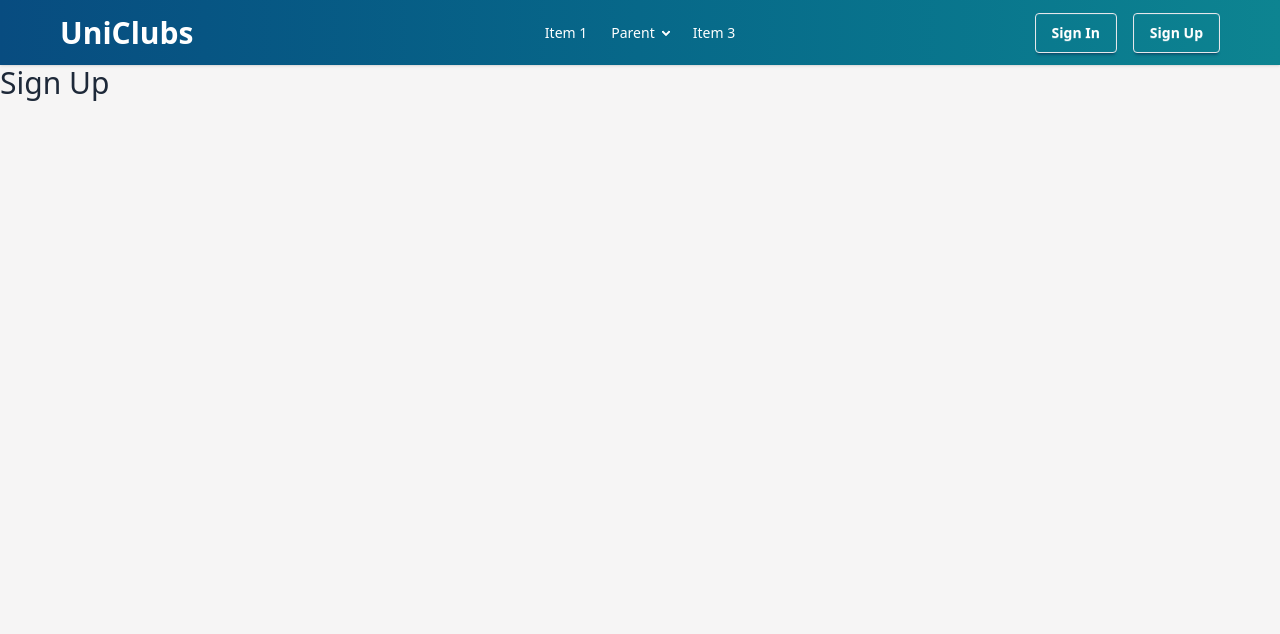
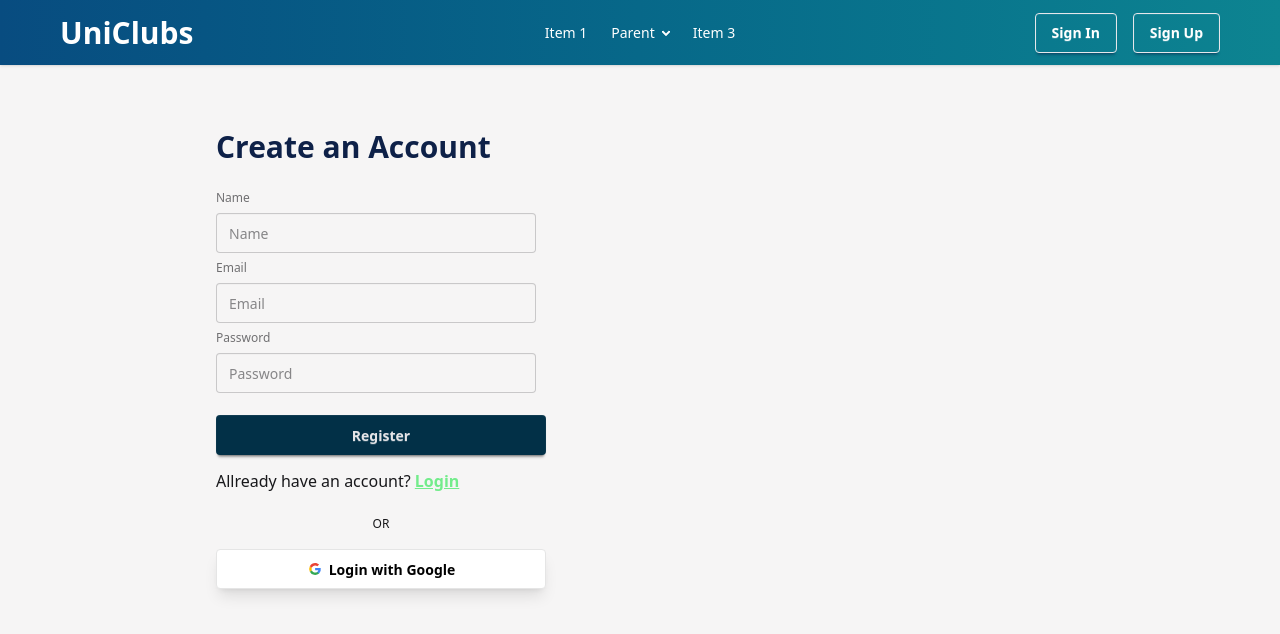
Before and after one commit to MughniRayhan/uni-clubs, a React (Vite) app in the folder uni-clubs-client-side/: page /auth/register in a window 1280 px wide. Shown: the top 634 px of the page. Built offline with nearby package versions, Linux system fonts and the light colour scheme; no server answers.

Commit message:
add social login

```diff
--- a/uni-clubs-client-side/index.html
+++ b/uni-clubs-client-side/index.html
@@ -4,7 +4,7 @@
     <meta charset="UTF-8" />
     <link rel="icon" type="image/svg+xml" href="/vite.svg" />
     <meta name="viewport" content="width=device-width, initial-scale=1.0" />
-    <title>Vite + React</title>
+    <title>Uni-Clubs</title>
   </head>
   <body>
     <div id="root"></div>
--- a/uni-clubs-client-side/package.json
+++ b/uni-clubs-client-side/package.json
@@ -15,6 +15,7 @@
     "firebase": "^12.2.1",
     "react": "^19.1.0",
     "react-dom": "^19.1.0",
+    "react-hook-form": "^7.62.0",
     "react-router": "^7.7.1",
     "react-toastify": "^11.0.5",
     "sweetalert2": "^11.22.2",
--- a/uni-clubs-client-side/src/AuthContext/AuthProvider.jsx
+++ b/uni-clubs-client-side/src/Context/AuthContext/AuthProvider.jsx
@@ -1,7 +1,7 @@
 import React, { useEffect, useState } from 'react'
 import { AuthContext } from './AuthContext'
 import { createUserWithEmailAndPassword, GoogleAuthProvider, onAuthStateChanged, signInWithEmailAndPassword, signInWithPopup, signOut, updateProfile  } from 'firebase/auth';
-import { auth } from '../FireBase/FireBase.config'
+import { auth } from '../../FireBase/FireBase.config'
 const provider = new GoogleAuthProvider();
 
 
@@ -52,7 +52,7 @@ return ()=>{
         signInWithGoogle,
         updateUserProfile
     }
-
+console.log(user)
   return (
     <AuthContext value={authInfo}>
        {children}
--- a/uni-clubs-client-side/src/FireBase/FireBase.config.js
+++ b/uni-clubs-client-side/src/FireBase/FireBase.config.js
@@ -1,7 +1,5 @@
-
+import { initializeApp } from "firebase/app";
 import { getAuth } from "firebase/auth";
-
-import { initializeApp } from "firebase/app";
 
 const firebaseConfig = {
   apiKey: import.meta.env.VITE_apiKey,
@@ -14,4 +12,4 @@ const firebaseConfig = {
 
 // Initialize Firebase
 const app = initializeApp(firebaseConfig);
-export const auth = getAuth(app)
+export const auth = getAuth(app);
--- /dev/null
+++ b/uni-clubs-client-side/src/Hooks/UseAuth.jsx
@@ -0,0 +1,9 @@
+import React, { use } from 'react'
+import { AuthContext } from '../Context/AuthContext/AuthContext';
+
+function UseAuth() {
+    const authInfo = use(AuthContext);
+    return authInfo;
+}
+
+export default UseAuth
--- a/uni-clubs-client-side/src/Pages/Auth/SignUp/SignUp.jsx
+++ b/uni-clubs-client-side/src/Pages/Auth/SignUp/SignUp.jsx
@@ -1,11 +1,90 @@
-import React from 'react';
+import React, { use, useState } from 'react'
+import { useForm } from "react-hook-form"
+import { Link, useLocation, useNavigate } from 'react-router';
+import { toast } from 'react-toastify';
+import UseAuth from '../../../Hooks/UseAuth';
+import SocialLogin from '../SocialLogin/SocialLogin';
 
-const SignUp = () => {
-    return (
-        <div>
-            <h2 className='text-3xl text-gray-800'>Sign Up</h2>
-        </div>
-    );
+function SignUp() {
+        const {register, handleSubmit, formState: { errors }} = useForm();
+         const {createUser} = UseAuth();
+        const location = useLocation();
+        const navigate = useNavigate();
+
+        const [profile,setProfile] = useState('');
+        const [name,setName] = useState('');
+
+const onSubmit = (data) => {
+      createUser(data.email, data.password)
+    .then(async(result) => {
+      setName(data.name)
+      // update userInfo in database
+      const userData = {
+    email: data.email,
+    displayName: data.name,
+    photoURL: profile,
+    role: "user",
+    creation_date: new Date().toISOString(),
+    last_login: new Date().toISOString(),
+  };
+  console.log(userData)
+    })
+    .catch((error) => {
+      console.error(error.message);
+    });
 };
 
-export default SignUp;
+
+
+
+  return (
+        <div className=' my-10 sm:w-[70%] mx-auto w-full shadow-lg md:shadow-none'>
+        <form onSubmit={handleSubmit(onSubmit)} className='card-body'>
+           <div className='mb-2'>
+             <h2 className='font-extrabold sm:text-3xl text-xl mb-1 text-accent dark:text-orange-500'>Create an Account</h2>
+
+           </div>
+
+
+        <fieldset className="fieldset">
+
+
+          {/* name */}
+          <label className="label">Name</label>
+          <input type="text"
+          {...register("name",{ required: true})}
+          className="input" placeholder="Name" />
+          {
+            errors.name?.type === 'required' && <span className='text-red-500'>Name is required</span>
+          }
+           {/* email */}
+          <label className="label">Email</label>
+          <input type="email"
+          {...register("email",{ required: true})}
+          className="input" placeholder="Email" />
+          {
+            errors.email?.type === 'required' && <span className='text-red-500'>Email is required</span>
+          }
+           {/* password */}
+          <label className="label">Password</label>
+          <input type="password"
+          {...register("password",{ required: true, minLength: 6 })}
+          className="input" placeholder="Password" />
+          {
+            errors.password?.type === 'required' && <span className='text-red-500'>Password is required</span>
+          }
+          {
+            errors.password?.type === 'minLength' && <span className='text-red-500'>Must have to 6 length</span>
+          }
+
+          <button className="btn btn-neutral mt-4 sm:w-[330px] bg-primary  font-bold border-none dark:bg-orange-500">Register</button>
+          <div className='mt-2 text-base'>Allready have an account?    <Link to='/auth/login' className='text-secondary font-semibold underline dark:text-green-600'>   Login</Link></div>
+         <SocialLogin />
+        </fieldset>
+
+    </form>
+    </div>
+  )
+
+}
+export default SignUp
--- /dev/null
+++ b/uni-clubs-client-side/src/Pages/Auth/SocialLogin/SocialLogin.jsx
@@ -0,0 +1,46 @@
+import React from 'react'
+import { useLocation, useNavigate } from 'react-router';
+import { toast } from 'react-toastify';
+import UseAuth from '../../../Hooks/UseAuth';
+
+function SocialLogin() {
+  const { signInWithGoogle} = UseAuth();
+    const location = useLocation();
+    const navigate = useNavigate();
+
+    const handleGoogleSignIn = () =>{
+      signInWithGoogle()
+        .then(async(result) => {
+            const user = result.user;
+
+     // update userInfo in database
+    const userData = {
+    email: user.email,
+    displayName: user.displayName,
+    photoURL: user.photoURL,
+    role: "user",
+    creation_date: new Date().toISOString(),
+    last_login: new Date().toISOString(),
+  };
+
+
+
+            toast.success("Successfully logged in")
+            navigate(location.state || '/');
+        })
+        .catch(error => {
+            console.error(error.message);
+        })
+    }
+  return (
+    <div className='  sm:w-[330px]'>
+        <p className='text-center my-4'>OR</p>
+        <button onClick={handleGoogleSignIn} className="btn w-full bg-white shadow-lg text-black border-[#e5e5e5]">
+        <svg aria-label="Google logo" width="16" height="16" xmlns="http://www.w3.org/2000/svg" viewBox="0 0 512 512"><g><path d="m0 0H512V512H0" fill="#fff"></path><path fill="#34a853" d="M153 292c30 82 118 95 171 60h62v48A192 192 0 0190 341"></path><path fill="#4285f4" d="m386 400a140 175 0 0053-179H260v74h102q-7 37-38 57"></path><path fill="#fbbc02" d="m90 341a208 200 0 010-171l63 49q-12 37 0 73"></path><path fill="#ea4335" d="m153 219c22-69 116-109 179-50l55-54c-78-75-230-72-297 55"></path></g></svg>
+        Login with Google
+        </button>
+    </div>
+  )
+}
+
+export default SocialLogin
--- a/uni-clubs-client-side/src/main.jsx
+++ b/uni-clubs-client-side/src/main.jsx
@@ -5,6 +5,7 @@ import App from './App.jsx'
 import { ToastContainer } from 'react-toastify';
 import { RouterProvider} from "react-router";
 import { router } from './Router/Router.jsx';
+import AuthProvider from './Context/AuthContext/AuthProvider.jsx';
 
 
 
@@ -13,7 +14,9 @@ createRoot(document.getElementById('root')).render(
   <StrictMode>
     <ToastContainer/>
 
-      <RouterProvider router={router} />
+      <AuthProvider>
+        <RouterProvider router={router} />
+      </AuthProvider>
 
   </StrictMode>,
 )
```
Also changed, not shown: uni-clubs-client-side/src/Context/AuthContext/AuthContext.jsx (renamed from uni-clubs-client-side/src/AuthContext/AuthContext.jsx), 1 other file (tests, documents, lock files or other folders).
